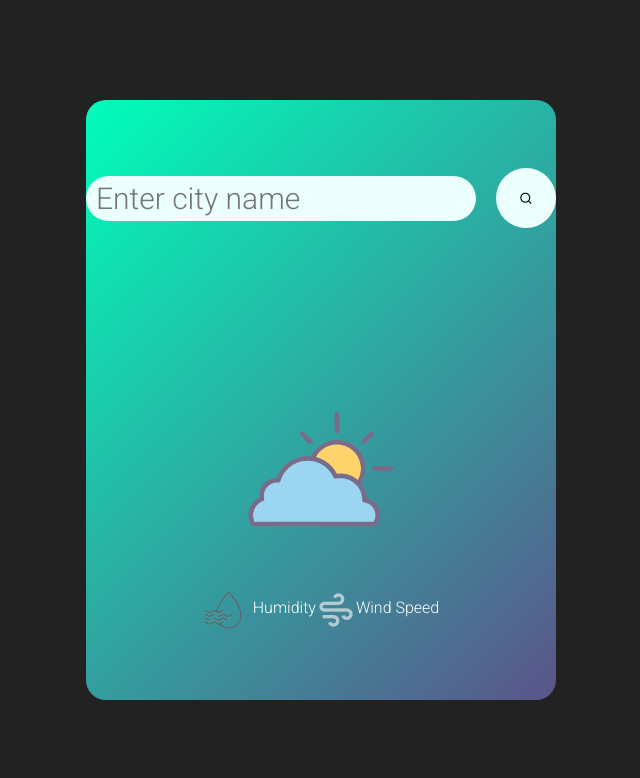
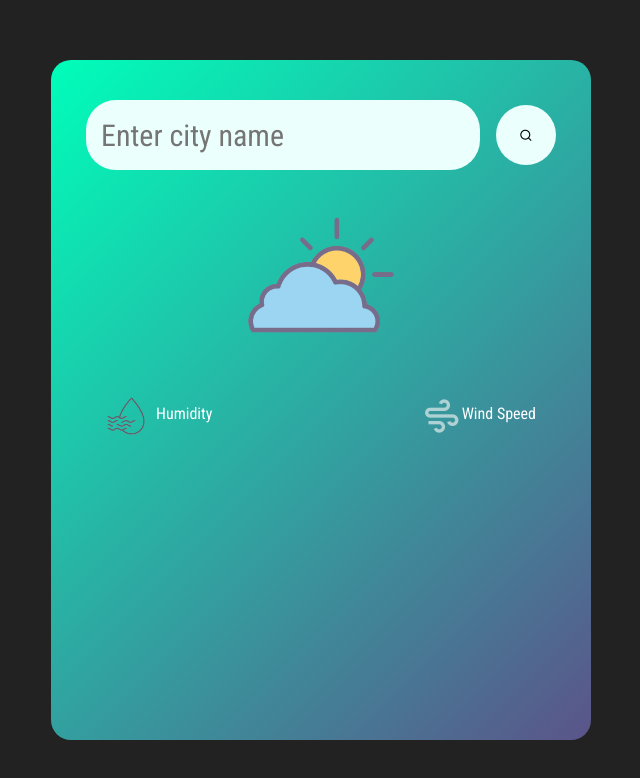
Before and after one commit to FZRAJPUT/Weather-check, a plain HTML site: page index.html in a window 1280 px wide. Shown: the whole page, without its empty margins (319-959 px from the left). Drawn offline with nearby package versions, Linux system fonts and the light colour scheme; no server answers.

Commit message:
Update style.css

```diff
--- a/style.css
+++ b/style.css
@@ -1,13 +1,13 @@
+@import url('https://fonts.googleapis.com/css2?family=Roboto+Condensed&display=swap');
+
 @import url('https://fonts.googleapis.com/css2?family=Roboto:wght@100;300&display=swap');
-
-* {
+*{
     margin: 0;
     padding: 0;
-    font-family: 'Roboto', sans-serif;
-    transition: all .4s ease-in;
+    /* font-family: 'Roboto', sans-serif */
+    font-family: 'Roboto Condensed', sans-serif;
 }
-
-body {
+body{
     height: 100vh;
     width: 100%;
     background-color: #222;
@@ -15,48 +15,38 @@ body {
     align-items: center;
     justify-content: center;
 }
-
-.card {
+.card{
     height: 600px;
     width: 500px;
     max-width: 470px;
-    background: linear-gradient(135deg, #00feba, #5b548a);
+    background: linear-gradient(135deg,#00feba,#5b548a);
     color: #fff;
-    display: flex;
-    align-items: center;
-    justify-content: space-around;
-    flex-direction: column;
+
     /* margin: 100px auto 0; */
     border-radius: 20px;
-    /* padding: 40px 35px; */
+    padding: 40px 35px;
     text-align: center;
 }
-
-.search {
+.search{
     width: 100%;
     display: flex;
     align-items: center;
-    gap: 10px;
+    justify-content: space-between;
 }
-.inp{
-    padding: 5px;
-    border-radius: 25px;
-    background: #ebfffc;
-    margin-left: 10px;
-}
-.search #inpcity {
+.search input{
     border: 0;
     outline: 0;
     background: #ebfffc;
     color: #555;
-    padding: 5px 10px;
+    padding: 5px 15px;
+    height: 60px;
     border-radius: 30px;
     flex: 1;
-    margin-right: 10px;
+    margin-right: 16px;
     font-size: 30px;
+    font-weight: 550;
 }
-
-.search button {
+.search button{
     border: 0;
     outline: 0;
     background: #ebfffc;
@@ -65,53 +55,43 @@ body {
     width: 60px;
     cursor: pointer;
 }
-
-.search button i {
+.search button i{
     width: 16px;
 }
-
-.weather-icon {
+.weather-icon{
     width: 150px;
     margin-top: 30px;
 }
-
-.weather h1 {
+.weather h1{
     font-size: 80px;
     font-weight: 500;
 }
-
-.weather h2 {
+.weather h2{
     font-size: 45px;
     font-weight: 400;
     margin-top: -10px;
 }
-
-.details {
+.details{
     display: flex;
     align-items: center;
     justify-content: space-between;
     padding: 0 20px;
     margin-top: 50px;
 }
-
-.col {
+.col{
     display: flex;
     align-items: center;
     text-align: left;
 }
-
-.col img {
+.col img{
     width: 40px;
     margin-right: 10px;
 }
-
-.col i {
+.col i{
     font-size: 40px;
     color: #f6f6f6a0;
 }
-
-.humidity,
-.wind {
+.humidity,.wind{
     font-size: 28px;
     margin-top: -6px;
 }
```
